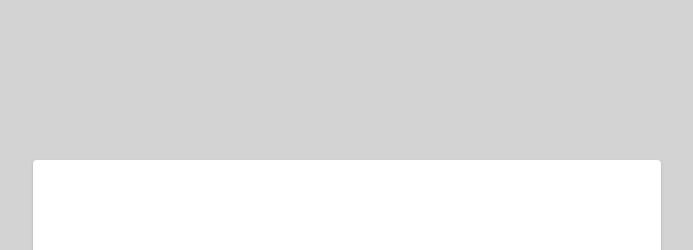
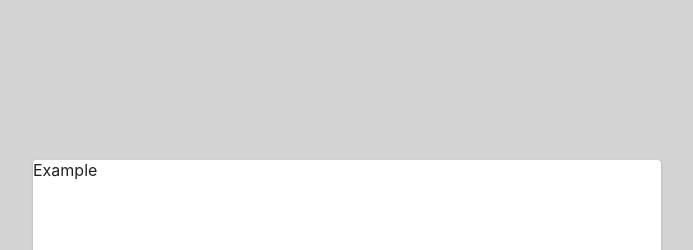
Before and after one commit to ldricci3/CS4400, a React (Create React App) app in the folder phase4/: page /example in a window 1280 px wide. Shown: the top 250 px of the page, without its empty margins (293-986 px from the left). Built offline with nearby package versions, Linux system fonts and the light colour scheme.

Commit message:
Added example template for component to for copying in the future

```diff
--- a/phase4/src/App.tsx
+++ b/phase4/src/App.tsx
@@ -3,6 +3,7 @@ import SQLTest from './components/SQLTest.js';
 import './App.css';
 import Login from './components/Login';
 import Register from './components/Register';
+import Example from './components/Example';
 import Grid from '@material-ui/core/Grid'
 import Paper from '@material-ui/core/Paper'
 
@@ -26,6 +27,9 @@ function App() {
                 <Route path="/register">
                     <Register/>
                 </Route>
+                <Route path="/example">
+                    <Example/>
+                </Route>
                 <Route path="/test">
                     <SQLTest/>
                 </Route>
--- /dev/null
+++ b/phase4/src/components/Example.tsx
@@ -0,0 +1,34 @@
+import React from 'react';
+
+class Example extends React.Component<exampleProps, exampleState> {
+    constructor(props: exampleProps) {
+        super(props);
+
+        this.state = {
+            loading: false,
+            error: ''
+        }
+    }
+
+    render() {
+        const {
+            loading,
+            error } = this.state;
+
+        return (
+            <p>Example</p>
+        );
+    }
+
+}
+
+type exampleState = {
+    loading: boolean,
+    error: string
+}
+
+type exampleProps = {
+
+}
+
+export default Example;
```
